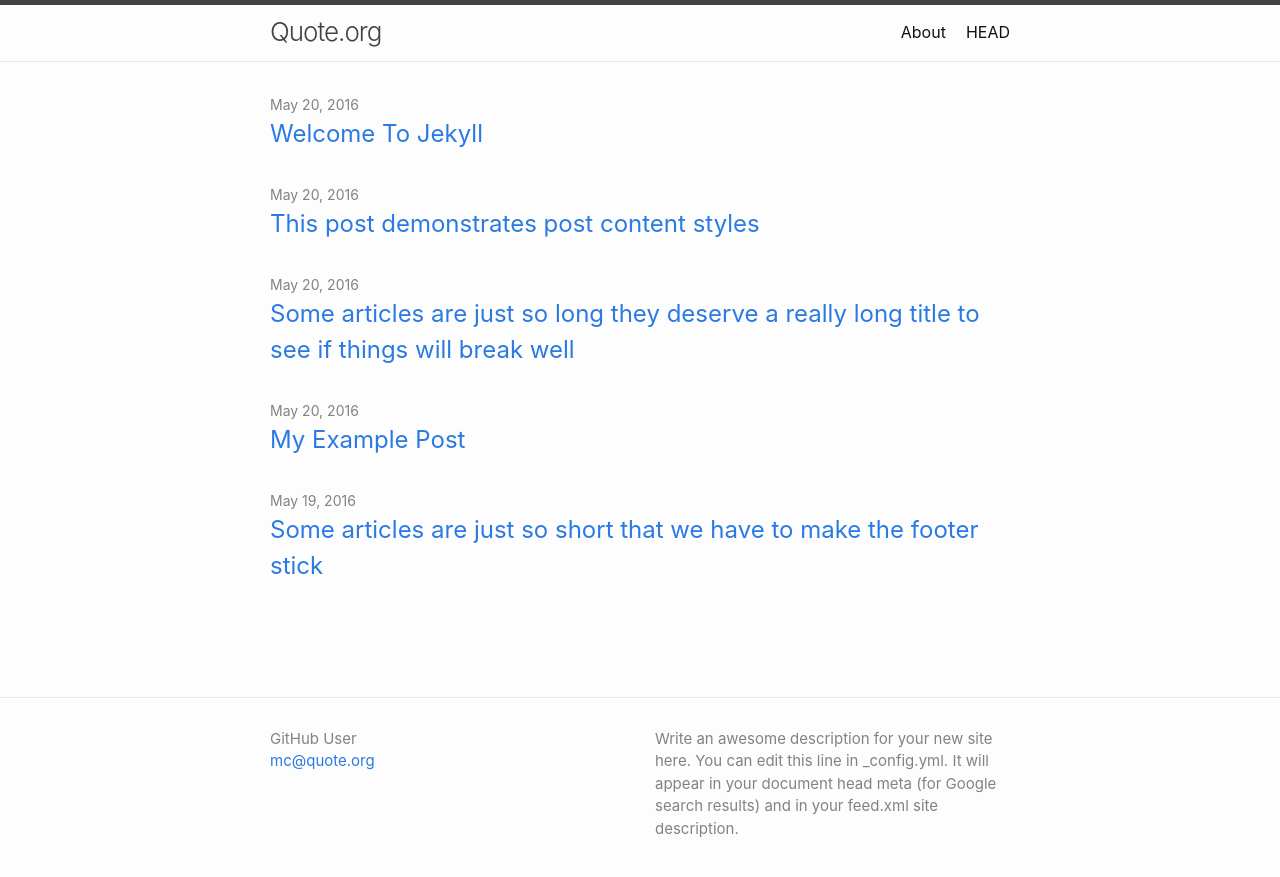
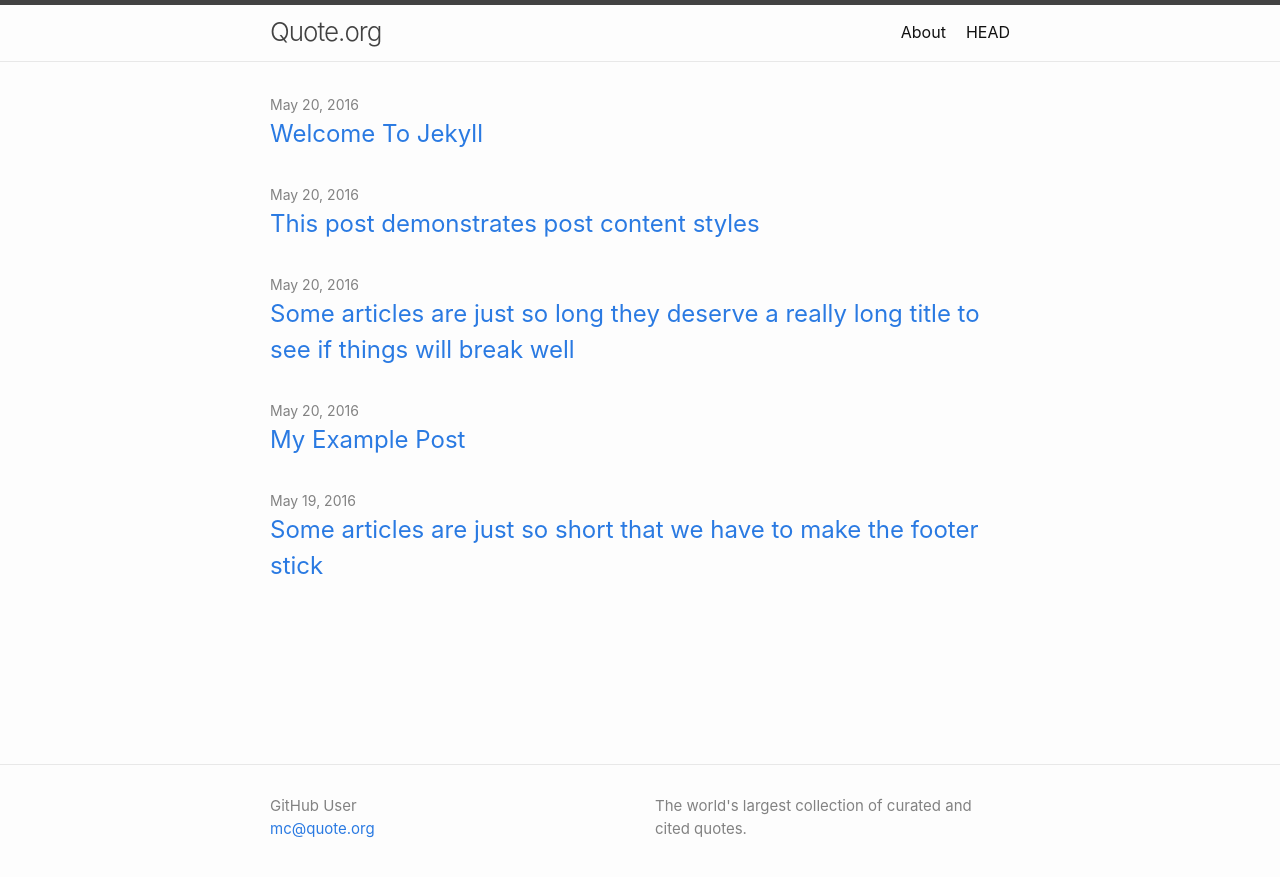
Before and after one commit to The-Literary-Alliance/Quote.org, a Jekyll site: the page built from index.md, in a window 1280 px wide. Shown: the top 877 px of the page. Built offline with Jekyll 4.4.1, drawn with Linux system fonts in a browser that asks for light colours.

Commit message:
Update _config.yml
Signed-off-by: Mike <mconrad@mac.com>

```diff
--- a/_config.yml
+++ b/_config.yml
@@ -6,9 +6,7 @@ author:
 # The `>` after `description:` means to ignore line-breaks until next key.
 # If you want to omit the line-break after the end of text, use `>-` instead.
 description: >
-  Write an awesome description for your new site here. You can edit this line
-  in _config.yml. It will appear in your document head meta (for Google search
-  results) and in your feed.xml site description.
+  The world's largest collection of curated and cited quotes.
 
 # Build settings
 
```
